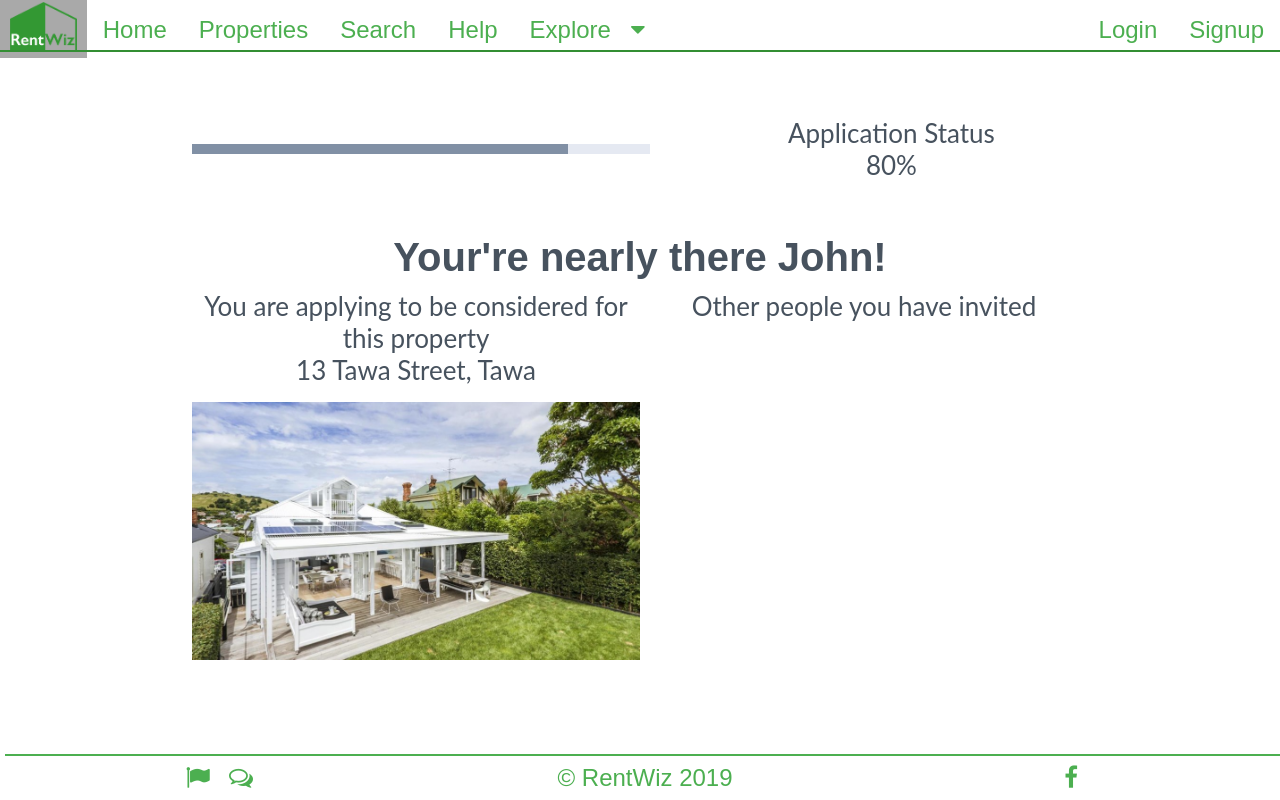
After one commit to fionakc/RentWiz2019, a Django app: page /confirmation/ in a window 1280 px wide. The commit adds this page. Run offline with Django 3.2, Linux system fonts and the light colour scheme; some libraries are stand-ins or nearby versions.

Commit message:
added converted confimation page

```diff
--- /dev/null
+++ b/tenant_application/static/confirmation.css
@@ -0,0 +1,127 @@
+
+
+.progressBar {
+
+    padding: 1em;
+    display: grid;
+    grid-template-columns: 1fr 1fr;
+    width: 70%;
+    margin: auto;
+}
+
+.progressBar--indicator {
+    padding: 5px;
+    position: relative;
+    background-color: #E5E9F2;
+    height: fit-content;
+    margin: auto;
+    width: 100%;
+
+}
+
+.progressBar--percent{
+    padding: 5px;
+    position: relative;
+    height: fit-content;
+    margin: 5%;
+    width: 100%;
+}
+
+.pageSubSubHeading {
+    color: #47525E;
+    font-family: Lato;
+    font-size: 26px;
+    font-weight: 400;
+    margin: 0%;
+    padding: 0%;
+    text-align: center;
+  }
+
+.progressBar--indicator span {
+    position: absolute;
+    top: 0;
+    left: 0;
+    padding: 5px;
+    transition: all 1s;
+    background-color: #8190A5;
+
+}
+
+.confirmationBlock {
+    display: grid;
+    grid-template-columns: 1fr;
+    margin: 1em auto;
+}
+
+.confirmationBlock--propertyDetails {
+    display: grid;
+    grid-template-columns: 1fr 1fr;
+    width: 70%;
+    margin: auto;
+}
+
+.confirmationBlock--propertyDetails h3 {
+    font-size: large;
+}
+
+.confirmationBlock--propertyDetails__detail___img img{
+    width: 100%;
+    height: auto;
+    margin: 1em auto;
+}
+
+.confirmationBlock--propertyDetails__adultsInvited {
+    display: grid;
+    grid-template-columns: 1fr;
+}
+
+.confirmationBlock--propertyDetails__adultsInvited ol{
+    list-style-position: inside;
+    display: grid;
+    width: 100%;
+}
+
+.confirmationBlock--controlButtons {
+    display: grid;
+    grid-template-columns: 1fr 1fr;
+    margin: auto;
+    width: 75%;
+}
+
+.left button{
+    float: left;
+}
+
+.right button{
+    float: right;
+}
+
+.pageMainHeading {
+    margin: 0.25em auto;
+    color: #47525E;
+    font-size: 2.5em;
+    font-weight: 600;
+    text-align: center;
+}
+
+.pageSubHeading {
+  color: #47525E;
+  font-family: Lato;
+  font-size: 1.75em;
+  font-weight: 700;
+  line-height: 34px;
+  text-align: center;
+  margin: 1em auto;
+}
+
+.pageSubSubHeading {
+  color: #47525E;
+  font-family: Lato;
+  font-size: 26px;
+  font-weight: 400;
+}
+.pagePara {
+  color: #47525E;
+  font-family: Lato;
+  font-weight: 400;
+}
--- a/tenant_application/templates/conditions.html
+++ b/tenant_application/templates/conditions.html
@@ -20,7 +20,7 @@
     {% block head_extras %}{% endblock %}
 </head>
 
-
+     <body>
       <div class="propertyConditions">
           <ProgressBar percent="60"/>
           <h1>
--- /dev/null
+++ b/tenant_application/templates/confirmation.html
@@ -0,0 +1,69 @@
+     {% extends "base.html" %}
+{% load static %}
+{% block main_body %}
+
+<!DOCTYPE html>
+<html lang="en">
+<head>
+    <meta charset="UTF-8">
+    <title>
+        RentWiz {% block title %}{% endblock %}
+    </title>
+    <meta name="author" content="RentWiz">
+    <meta name="viewport" content="width=device-width, initial-scale=1.0">
+
+    <link rel="stylesheet" href="{% static 'confirmation.css' %}">
+    <link href="https://maxcdn.bootstrapcdn.com/font-awesome/4.4.0/css/font-awesome.min.css" rel="stylesheet" />
+    <script src="{% static 'javascript.js' %}"></script>
+    <!--<link rel="shortcut icon" href="/static/images/favicon.ico" type="image/x-icon">-->
+
+    {% block head_extras %}{% endblock %}
+</head>
+
+     <body>
+
+      <div class="confirmationBlock">
+           <div class="progressBar">
+             <div class="progressBar--indicator">
+                <span style = "width: 80%"></span>
+             </div>
+             <div class="progressBar--percent">
+             <h4 class ="pageSubSubHeading status">Application Status</h4>
+              <h4 class ="pageSubSubHeading percent">80%</h4>
+             </div>
+        </div>
+        <h1 class="pageMainHeading">Your're nearly there John!</h1>
+
+        <div class="confirmationBlock--propertyDetails">
+          <div class="confirmationBlock--propertyDetails__detail">
+           <h4 class ="pageSubSubHeading">You are applying to be considered for this property</h4>
+
+            <h4 class ="pageSubSubHeading">13 Tawa Street, Tawa</h4>
+
+            <div class="confirmationBlock--propertyDetails__detail___img">
+              <img src="{% static 'house1.png'%}" alt="nothing here"/>
+            </div>
+          </div>
+          <div class="confirmationBlock--propertyDetails__adultsInvited">
+
+          <h4 class ="pageSubSubHeading">Other people you have invited</h4>
+            {% comment %} <PageSubHeading title="Other people you have invited"/> {% endcomment %}
+          </div>
+        </div>
+        <div class="confirmationBlock--controlButtons">
+          <div class="left">
+            <Link to="/adultprofile">
+              <ControlButton name="Edit"/>
+            </Link>
+          </div>
+          <div class="right">
+            <Link to="/applicationsuccess">
+             <ControlButton name="Confirm"/>
+            </Link>
+
+          </div>
+        </div>
+      </div>
+
+      </body>
+          {% endblock %}
--- a/tenant_application/urls.py
+++ b/tenant_application/urls.py
@@ -4,6 +4,7 @@ from . import views
 urlpatterns=[
     path('apply/', views.apply, name='apply'),
       path('addTenants/', views.addTenants, name='addTenants'),
-      path('conditions/', views.conditions, name='conditions')
+      path('conditions/', views.conditions, name='conditions'),
+            path('confirmation/', views.confirmation, name='confirmation')
 
 ]
--- a/tenant_application/views.py
+++ b/tenant_application/views.py
@@ -9,3 +9,6 @@ def addTenants(request):
 
 def conditions(request):
     return render(request, 'conditions.html')
+
+def confirmation(request):
+    return render(request, 'confirmation.html')
```
